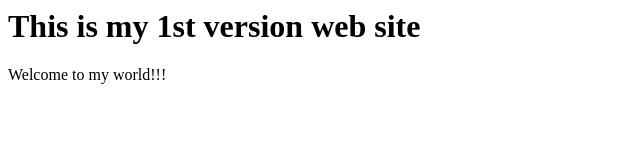
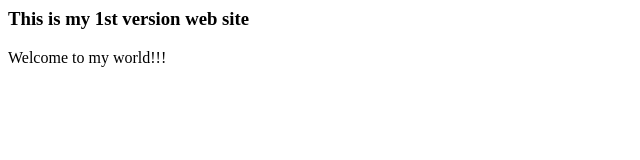
Before and after one commit to kachr85/demoHTML5Project, a plain HTML site: page index.html in a window 1280 px wide. Shown: the whole page, without its empty margins (0-640 px from the left). Drawn offline with Linux system fonts and the light colour scheme.

```diff
--- a/index.html
+++ b/index.html
@@ -3,7 +3,7 @@
 <title>Version 1.0</title>
 </head>
 <body>
-<h1>This is my 1st version web site</h1>
+<h3>This is my 1st version web site</h3>
 <p>Welcome to my world!!!</p>
 </body>
 </html>
```
